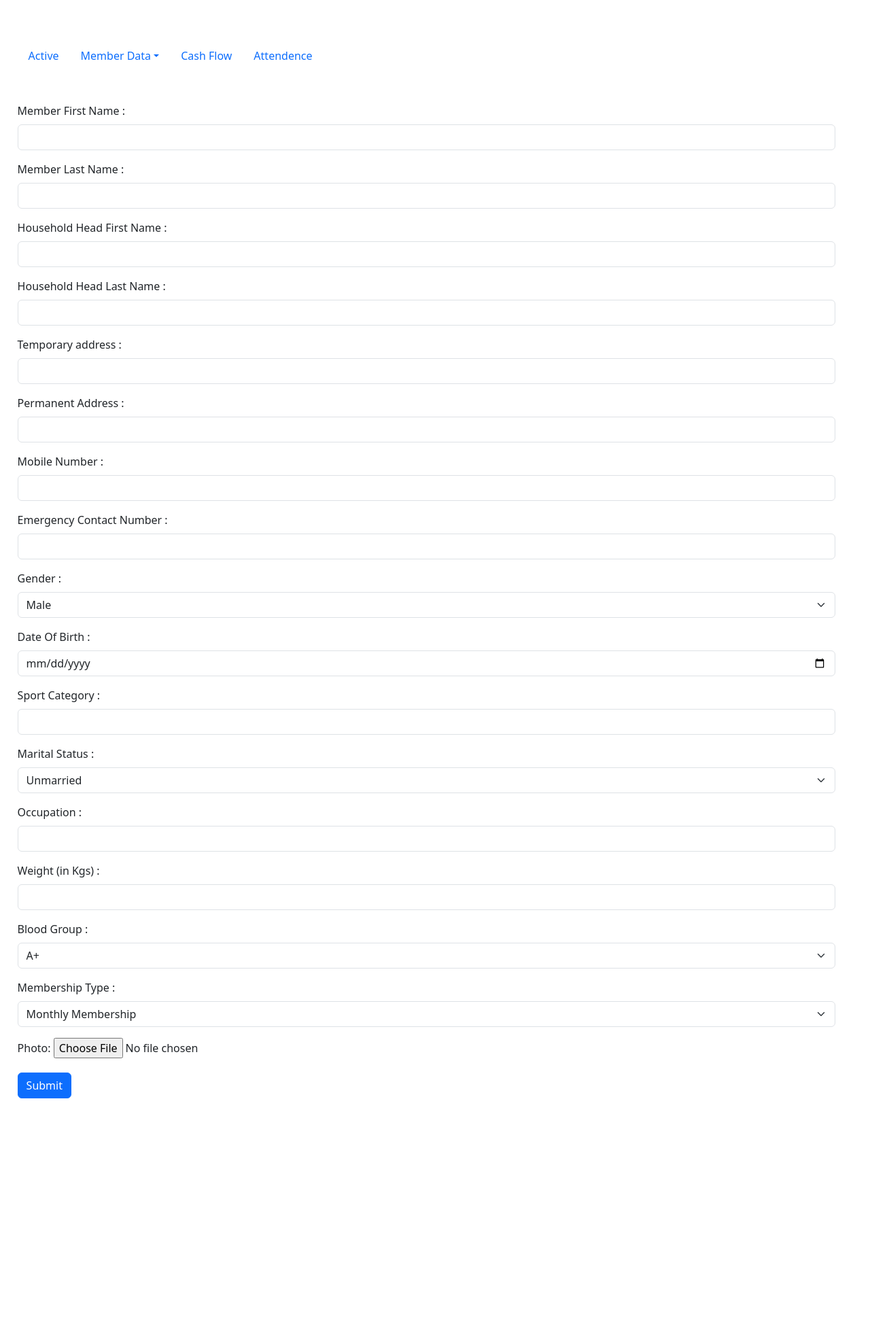
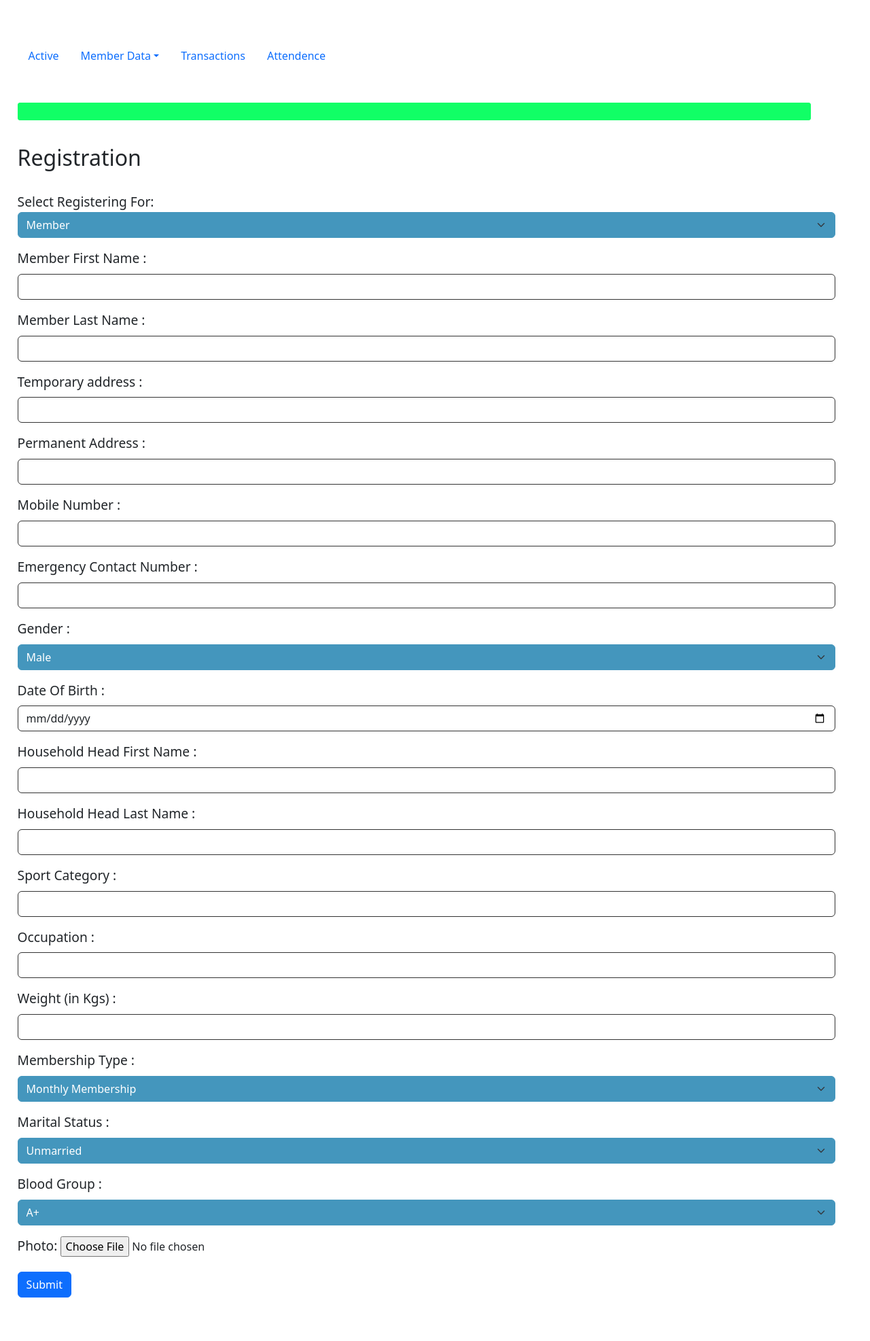
Before and after one commit to Riki-99/Gym-Digitized, a Flask app: page /register in a window 1280 px wide. Shown: the whole page at 68% size. Before the commit the page ends 1616 px from the top, so only its background shows below. Run offline with Flask 3, Linux system fonts and the light colour scheme.

Commit message:
attendancedetails started, manipulation required in js to adjust table

```diff
--- a/app.py
+++ b/app.py
@@ -10,10 +10,10 @@
     if request.method == "GET":
         return render_template("memberdata.html", current_page="member_data")
 
-@app.route("/cash_flow")
+@app.route("/transactions")
 def cashFlow():
     transaction_categories = db.execute("SELECT * FROM transaction_type")
-    return render_template("cashflow.html", current_page="cash_flow", transaction_categories=transaction_categories)
+    return render_template("transactions.html", current_page="transactions", transaction_categories=transaction_categories)
 
 @app.route("/attendance", methods=("POST", "GET"))
 def attendance():
@@ -28,6 +28,29 @@
             todaysrecord = db.execute("SELECT * FROM attendance WHERE person_id = ? AND todays_date = ?", p_id, datetoday)
             record["todaysrecord"] = todaysrecord
         return render_template("attendance.html", recordqueries=True, records=records)
+
+# For the attendance details interface
+@app.route("/attendance_details")
+def attendance_details():
+    datetoday = date.today().strftime("%Y-%m-%d")
+    date15daysago = (date.today() - timedelta(days=15)).strftime("%Y-%m-%d")
+    return render_template("attendancedetails.html", datetoday=datetoday, date15daysago=date15daysago)
+
+# Interface for doing json request reponse stuff
+@app.route("/get_attendance_details", methods=["POST"])
+def get_attendance_details():
+    data = request.get_json()
+    print("Hello")
+    print(data["start_date"], data["end_date"])
+    start = data["start_date"]
+    end = data["end_date"]
+    time_diff = (date.fromisoformat(end) - date.fromisoformat(start)).days
+    days_array = []
+    for i in range(0, time_diff):
+        days_array.append(date_after_certain_days(date.fromisoformat(start), i).strftime("%m-%d"))
+    active_members = db.execute("SELECT memberships.member_id, persons.first_name, persons.last_name FROM memberships FULL JOIN persons ON memberships.member_id = persons.person_id WHERE (memberships.plan_start_date <= ? AND memberships.plan_end_date >= ?) OR (memberships.plan_start_date <= ? AND memberships.plan_end_date >= ?)", end, end, start, start)
+    return jsonify({"active_members": active_members, "time_diff": time_diff, "days_array": days_array})
+
 
 @app.route("/mark_present", methods=["POST"])
 def mark_present():
@@ -87,6 +110,8 @@
 
     else:
         #Adding the data in here
+        #Checking whether we're to be registering a member (0) or a staff (1)
+        persons_class = request.form.get("persons_class")
         #First name
         f_name = request.form.get("m_first_name")
         #Last name
@@ -120,8 +145,12 @@
         #Picture
         pict = request.files["picture"]
 
+        post = request.form.get("job_desc")
+
+        salary = request.form.get('salary')
+        print(pict.filename)
         # Saving the picture locally
-        pict.save(f"static/uploads/{pict.filename}")
+        pict.save(f"./static/uploads/{pict.filename}")
 
         #Preliminary check to avoid inspect tampering is required
 
@@ -144,12 +173,20 @@
         person_ids = db.execute("SELECT person_id FROM persons WHERE first_name LIKE ? AND last_name LIKE ? AND dob LIKE ? AND mobile_number = ? LIMIT 1", f_name, l_name, dob, m_num)
         # Returns a list of dictionaries which needs to be indexed properly
         person_id = person_ids[0]['person_id']
-        # Inserting data into the members table for registration
-        db.execute("INSERT INTO members(member_id, admission_date, household_head_first_name, household_head_last_name) VALUES (?, ?, ?, ?)", person_id, today, hh_f_name, hh_l_name)
-        # Inserting data into memberships
-        db.execute("INSERT INTO memberships(sport_category, current_plan, plan_start_date, plan_end_date, member_id) VALUES (?,?,?,?,?)", sprt_ctgry, memb_type, today, end_day, person_id)
-        # print(f"{f_name}, {l_name}, {hh_f_name}, {hh_l_name}, {temp_addr}, {permanent_addr}, {m_num}, {e_num}, {gender}, {dob}, {sprt_ctgry}, {marital_status}, {occupation}, {blood_grp}, {memb_type}")
-        return render_template("register.html")
+
+        #For member
+        if persons_class == 0 or persons_class == "0":
+            # Inserting data into the members table for registration
+            db.execute("INSERT INTO members(member_id, admission_date, household_head_first_name, household_head_last_name) VALUES (?, ?, ?, ?)", person_id, today, hh_f_name, hh_l_name)
+            # Inserting data into memberships
+            db.execute("INSERT INTO memberships(sport_category, current_plan, plan_start_date, plan_end_date, member_id) VALUES (?,?,?,?,?)", sprt_ctgry, memb_type, today, end_day, person_id)
+            # print(f"{f_name}, {l_name}, {hh_f_name}, {hh_l_name}, {temp_addr}, {permanent_addr}, {m_num}, {e_num}, {gender}, {dob}, {sprt_ctgry}, {marital_status}, {occupation}, {blood_grp}, {memb_type}")
+            return render_template("transactions.html", heading=f"Successfully registered new member : {f_name} {l_name} with ID :  <b style='font-size: 130%;'>{person_id}</b>!", )
+
+        # For staff
+        else:
+             db.execute("INSERT INTO staff(joined_date, post, salary) VALUES (date('now'), ?, ?);", post, salary)
+             return render_template("register.html", heading=f"Successfully registered new staff : {f_name} {l_name} with ID : {person_id}!")
 
 @app.route("/fetch_data")
 def fetch_data():
--- a/helpers.py
+++ b/helpers.py
@@ -10,7 +10,7 @@
     return date.today().strftime("%Y-%m-%d")
 
 def date_after_certain_days(todaysdate, dayCount):
-    return todaysdate + timedelta(days=dayCount)
+    return (todaysdate + timedelta(days=dayCount))
 
 def returnRecordsUsingNames(f_name=None, l_name=None):
             # This needs to be modified in order to join tables by taking id from the persons table but for now we just join for simplicity purposes
--- a/sqlcode.sql
+++ b/sqlcode.sql
@@ -38,6 +38,7 @@
 CREATE TABLE staff(
     staff_id INTEGER,
     joined_date DATE,
+    left_date DATE,
     salary NUMBER,
     post TEXT,
     FOREIGN KEY (staff_id) REFERENCES persons(person_id)
--- a/static/main.css
+++ b/static/main.css
@@ -41,3 +41,25 @@
     margin-top: 2%;
     margin-bottom: 10%;
 }
+
+.form-select{
+    border: solid rgb(68, 150, 189) 1px;
+    background-color: rgb(68, 150, 189);
+    color: #fff;
+}
+
+.form-control{
+    border: solid #333 1px;
+}
+
+.black-button{
+    background: #333; border: #333;
+}
+
+label{
+    font-size: 120%;
+}
+
+.black-button:hover{
+    background: #222; border: #222;
+}
--- a/templates/register.html
+++ b/templates/register.html
@@ -1,6 +1,16 @@
 {% extends "template.html" %}
 {% block body %}
+<h2>Registration</h2><br>
 <form action="/register" method="post" enctype="multipart/form-data">
+
+        <div class="mb-3">
+                <label for="relSel">Select Registering For: </label>
+                <select  id="regSel" class="form-select" name="persons_class">
+                <option value="0">Member</option>
+                <option value="1">Staff</option>
+            </select>
+        </div>
+
         <div class="mb-3">
             <label for="memberfirstname" class="form-label">Member First Name : </label>
             <input type="text" class="form-control" id="memberfirstname" name = "m_first_name" required>
@@ -11,15 +21,19 @@
             <input type="text" class="form-control" id="memberlastname" name = "m_last_name" required>
         </div>
 
+
+        <div id="staffSpecific">
             <div class="mb-3">
-            <label for="headfirstname" class="form-label">Household Head First Name : </label>
-            <input type="text" class="form-control" id="headfirstname" name = "house_head_first_name">
+                <label for="jobDesc" class="form-label">Job Post : </label>
+                <input type="text" class="form-control" id="jobDesc" name = "job_desc">
             </div>
 
              <div class="mb-3">
-            <label for="headlastname" class="form-label">Household Head Last Name : </label>
-            <input type="text" class="form-control" id="headlastname" name = "house_head_last_name">
+                <label for="salary" class="form-label">Salary : </label>
+                <input type="text" class="form-control" id="salary" name = "salary">
             </div>
+        </div>
+
 
         <div class="mb-3">
             <label for="tempaddr" class="form-label">Temporary address :  </label>
@@ -55,17 +69,20 @@
             <input type="date" class="form-control" id="dob" name = "dob" required>
         </div>
 
+        <div id="memberSpecific">
+            <div class="mb-3">
+                <label for="headfirstname" class="form-label">Household Head First Name : </label>
+                <input type="text" class="form-control" id="headfirstname" name = "house_head_first_name">
+            </div>
+
+            <div class="mb-3">
+                <label for="headlastname" class="form-label">Household Head Last Name : </label>
+                <input type="text" class="form-control" id="headlastname" name = "house_head_last_name">
+            </div>
+
             <div class="mb-3">
                 <label for="sportcategory" class="form-label">Sport Category : </label>
                 <input type="text" class="form-control" id="sportcategory" name = "sport_category" required>
-        </div>
-
-         <div class="mb-3">
-            <label for="maritalstatus" class="form-label"> Marital Status : </label>
-            <select class="form-select" id="maritalstatus" name="marital_status">
-                <option value=0>Unmarried</option>
-                <option value=1>Married</option>
-            </select>
              </div>
 
             <div class="mb-3">
@@ -78,6 +95,29 @@
                 <input type="text" class="form-control" id="weight" name = "weight">
             </div>
 
+            <div class="mb-3">
+                <label for="membershiptype" class="form-label"> Membership Type : </label>
+                <select class="form-select" id="membershiptype" name="membership_type">
+                    <option value="Monthly">Monthly Membership</option>
+                    <option value="Quarterly">Quarterly Membership</option>
+                    <option value="Half">Half Membership</option>
+                    <option value="Yearly">Yearly Membership</option>
+                    <option value="Couples">Couples Membership</option>
+                    <option value="Trainer">Membership with Personal Trainer</option>
+                    <option value="Others">Others</option>
+            </select>
+            </div>
+        </div>
+
+
+
+            <div class="mb-3">
+                <label for="maritalstatus" class="form-label"> Marital Status : </label>
+                <select class="form-select" id="maritalstatus" name="marital_status">
+                    <option value=0>Unmarried</option>
+                    <option value=1>Married</option>
+                </select>
+            </div>
 
             <div class="mb-3">
                 <label for="bloodgroup" class="form-label"> Blood Group : </label>
@@ -94,23 +134,40 @@
         </div>
 
         <div class="mb-3">
-             <label for="membershiptype" class="form-label"> Membership Type : </label>
-            <select class="form-select" id="membershiptype" name="membership_type">
-                <option value="Monthly">Monthly Membership</option>
-                <option value="Quarterly">Quarterly Membership</option>
-                <option value="Half">Half Membership</option>
-                <option value="Yearly">Yearly Membership</option>
-                <option value="Couples">Couples Membership</option>
-                <option value="Trainer">Membership with Personal Trainer</option>
-                <option value="Others">Others</option>
-        </select>
-        </div>
-
-        <div class="mb-3">
             <label for="picture" class="form-label">Photo: </label>
             <input type="file" name="picture" id="picture">
         </div>
 
         <button type="submit" class="btn btn-primary">Submit</button>
     </form>
+
+    <script>
+        document.querySelector("#regSel").addEventListener("change", () =>{
+            change();
+        })
+
+        function change(){
+            staff = document.querySelector("#staffSpecific");
+            member = document.querySelector("#memberSpecific");
+            sc =  document.querySelector("#sportcategory")
+            mt = document.querySelector("#membershiptype")
+
+            val = document.querySelector("#regSel").value;
+            if(val == 0)
+            {
+                staff.style.display = "none";
+                member.style.display = "block";
+                sc.setAttribute("required","true");
+                mt.setAttribute("required","true");
+            }
+
+            else{
+                member.style.display = "none";
+                staff.style.display = "block";
+                sc.removeAttribute("required");
+                mt.removeAttribute("required");
+            }
+        }
+        change();
+    </script>
 {% endblock %}
--- a/templates/template.html
+++ b/templates/template.html
@@ -24,13 +24,18 @@
       <a class="dropdown-item" href="/data_analysis">Data Analysis</a>
   </li>
   <li class="nav-item">
-    <a class="nav-link {% if current_page == 'cash_flow' %} active {% endif %}" href="/cash_flow">Cash Flow</a>
+    <a class="nav-link {% if current_page == 'transactions' %} active {% endif %}" href="/transactions">Transactions</a>
   </li>
   <li class="nav-item">
     <a class="nav-link  {% if current_page == 'attendance' %} active {% endif %}" href="/attendance">Attendence</a>
   </li>
 </ul>
+<!-- Heading to make it possible to add some text at the top of the document, mainly to confirm something -->
+<p id="heading" style="margin: 3%; margin-left: 0; background-color:#1f6; color: #fff;border: solid 1px #1f6; padding: 1%; border-radius: 3px; font-size: 120%;">{{heading | safe}}</p>
 {% block body %}
+{% endblock %}
+
+{% block footer %}
 {% endblock %}
 </body>
 </html>
```
Also changed, not shown: templates/attendance.html (+7 -3 lines), templates/attendancedetails.html (added, +58 -0 lines), templates/transactions.html (renamed from templates/cashflow.html, +18 -16 lines), data.db, static/uploads/bday.png (added), static/uploads/harvard qr.png (added), static/uploads/o1.png (added), static/uploads/qr.png (added), static/uploads/qs.png (added), static/uploads/scam.png (added), templates/attendancedetail.html (deleted). Lines whose indentation alone changed are shown as unchanged.
